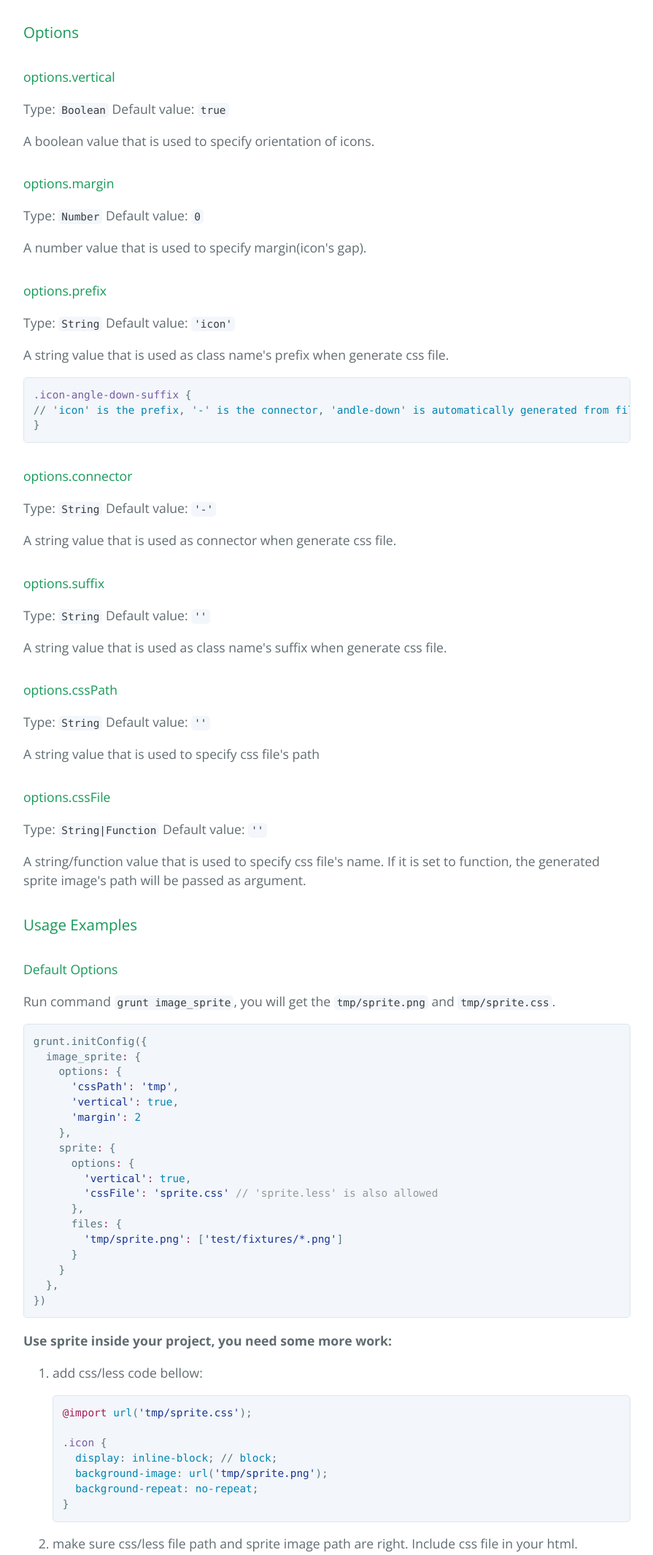
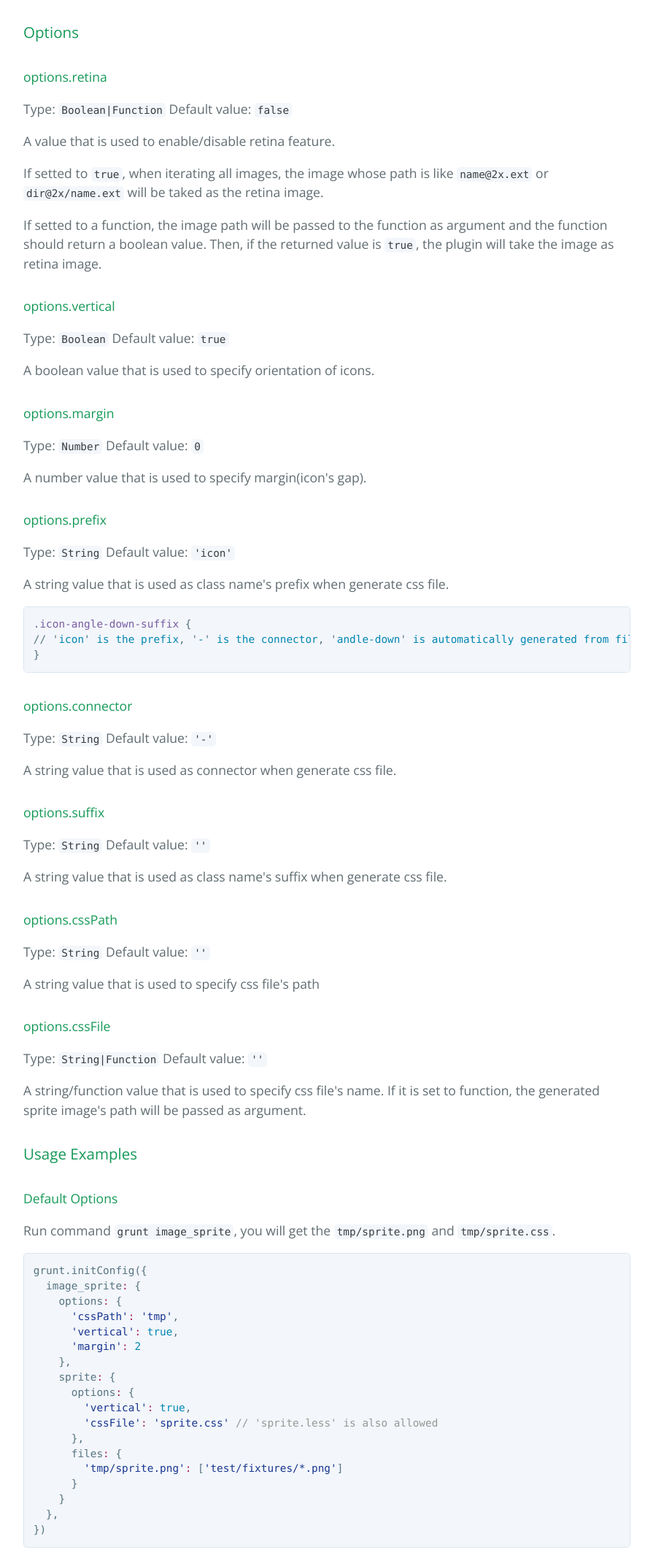
Before and after one commit to creeperyang/grunt-sprite, a plain HTML site: page index.html in a window 1280 px wide. Shown: the part 1646-3777 px from the top of the page at 73% size, without its empty margins (192-1087 px from the left). Drawn offline with nearby package versions, Linux system fonts and the light colour scheme.

```diff
--- a/index.html
+++ b/index.html
@@ -69,6 +69,18 @@
 
 <h3>
 <a id="options" class="anchor" href="#options" aria-hidden="true"><span class="octicon octicon-link"></span></a>Options</h3>
+
+<h4>
+<a id="optionsretina" class="anchor" href="#optionsretina" aria-hidden="true"><span class="octicon octicon-link"></span></a>options.retina</h4>
+
+<p>Type: <code>Boolean|Function</code>
+Default value: <code>false</code></p>
+
+<p>A value that is used to enable/disable retina feature.</p>
+
+<p>If setted to <code>true</code>, when iterating all images, the image whose path is like <code>name@2x.ext</code> or <code>dir@2x/name.ext</code> will be taked as the retina image.</p>
+
+<p>If setted to a function, the image path will be passed to the function as argument and the function should return a boolean value. Then, if the returned value is <code>true</code>, the plugin will take the image as retina image.</p>
 
 <h4>
 <a id="optionsvertical" class="anchor" href="#optionsvertical" aria-hidden="true"><span class="octicon octicon-link"></span></a>options.vertical</h4>
@@ -157,7 +169,9 @@
   },
 })</pre></div>
 
-<p><strong>Use sprite inside your project, you need some more work:</strong></p>
+<p><strong>How to use the generated sprite style inside your project?</strong></p>
+
+<p>If you use <code>v0.0.1</code>, you need some more work: </p>
 
 <ol>
 <li>
@@ -179,6 +193,8 @@
 </li>
 </ol>
 
+<p><strong>Otherwise(from <code>v0.1.0</code>)</strong>, you can just include the generated style file and write <code>&lt;i class='icon icon-angle-down'&gt;&lt;/i&gt;</code>.</p>
+
 <h2>
 <a id="contributing" class="anchor" href="#contributing" aria-hidden="true"><span class="octicon octicon-link"></span></a>Contributing</h2>
 
@@ -187,7 +203,9 @@
 <h2>
 <a id="release-history" class="anchor" href="#release-history" aria-hidden="true"><span class="octicon octicon-link"></span></a>Release History</h2>
 
-<p>2015-04-17    <code>v0.0.1</code>    初始版本</p>
+<p>2015-04-17    <code>v0.1.0</code>    support retina;enhanced style file</p>
+
+<p>2015-04-17    <code>v0.0.1</code>    init</p>
 
 <h2>
 <a id="license" class="anchor" href="#license" aria-hidden="true"><span class="octicon octicon-link"></span></a>License</h2>
```
Also changed, not shown: params.json (+1 -1 lines).
